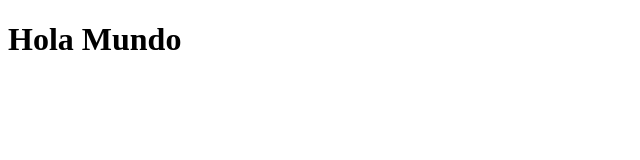
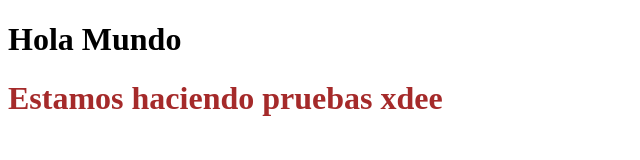
Before and after one commit to Hayverson/miweb, a plain HTML site: page index.html in a window 1280 px wide. Shown: the whole page, without its empty margins (0-640 px from the left). Drawn offline with Linux system fonts and the light colour scheme.

Commit message:
agregamos un texto mas

```diff
--- a/index.css
+++ b/index.css
@@ -1,3 +1,7 @@
 .H1 {
     color: black;
 }
+
+.H2 {
+    color: brown;
+}
--- a/index.html
+++ b/index.html
@@ -10,6 +10,7 @@
 
 <body>
     <h1 class="H1">Hola Mundo</h1>
+    <h1 class="H2"> Estamos haciendo pruebas xdee </h1>
 </body>
 
 </html>
```
